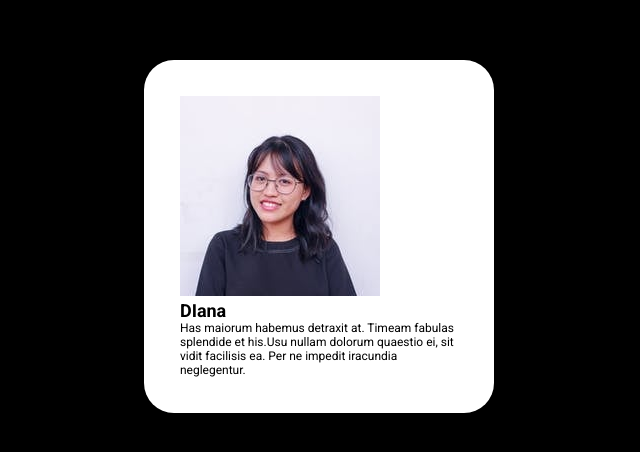
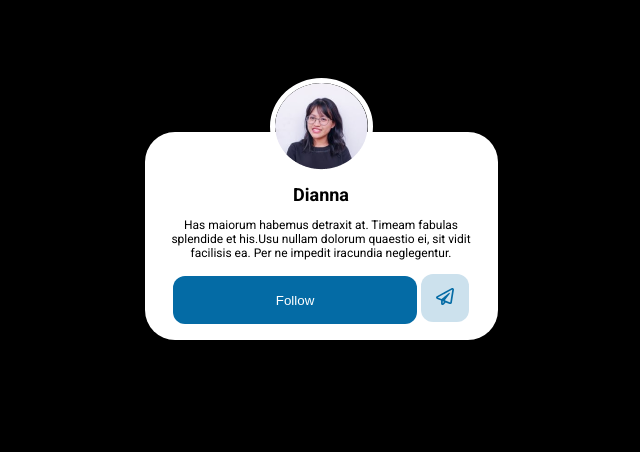
Before and after one commit to Icondoric/FigmaP, a plain HTML site: page index.html in a window 1280 px wide. Shown: the part 164-616 px from the top of the page, without its empty margins (319-959 px from the left). Drawn offline with Linux system fonts and the light colour scheme.

Commit message:
guardado

```diff
--- a/index.html
+++ b/index.html
@@ -1,24 +1,41 @@
 <!DOCTYPE html>
 <html lang="en">
-<head>
-    <link rel="stylesheet" href="styles/style.css">
-    <link rel="preconnect" href="https://fonts.googleapis.com">
-<link rel="preconnect" href="https://fonts.gstatic.com" crossorigin>
-<link href="https://fonts.googleapis.com/css2?family=Inter:wght@300&family=Roboto:wght@400;700&display=swap" rel="stylesheet">
-    <meta charset="UTF-8">
-    <meta name="viewport" content="width=device-width, initial-scale=1.0">
-    <title>Document</title>
-</head>
-<body>
+  <head>
+    <meta charset="UTF-8" />
+    <meta name="viewport" content="width=device-width, initial-scale=1.0" />
+    <title>ga</title>
+    <link rel="stylesheet" href="./styles/style.css" />
+    <link rel="preconnect" href="https://fonts.googleapis.com" />
+    <link rel="preconnect" href="https://fonts.gstatic.com" crossorigin />
+    <link href="https://fonts.googleapis.com/css2?family=Roboto:wght@400;700;900&display=swap" rel="stylesheet"/>
+  </head>
+  <body>
     <article class="card">
-        <img src="assets/236dc8fe8deeb23e0081bcc8be0e28f0.jpeg" alt="">
-        <div class="detail">
-        <h2>DIana</h2>
-        <p>Has maiorum habemus detraxit at. Timeam fabulas splendide et his.Usu nullam dolorum quaestio ei, sit vidit facilisis ea. Per ne impedit iracundia neglegentur.</p>
-        <p></p>
-        </div>
+      <center><img src="./assets/Ellipse 1.png" alt="Foto de Dianna" class="img-profile"/></center>
+      <div class="details">
+        <h2>Dianna</h2>
+        <p>
+          Has maiorum habemus detraxit at. Timeam fabulas splendide et his.Usu
+          nullam dolorum quaestio ei, sit vidit facilisis ea. Per ne impedit
+          iracundia neglegentur.
+        </p>
 
+      </div>
+      <center>
+      <div class="section-button">
+        <button class="section-button-b1">Follow</button>
+        <button class="section-button-b2">
+          <i><svg width="18"height="17"
+              viewBox="0 0 18 17"
+              fill="none"
+              xmlns="http://www.w3.org/2000/svg">
+              <path
+                d="M15.466 0.215001L0.842157 8.18051C-0.367125 8.84126 -0.251118 10.5313 1.04253 11.0327L5.06058 12.6032V15.4056C5.06058 16.9462 7.14167 17.5804 8.10488 16.3552L9.6446 14.3929L13.5783 15.9269C13.7857 16.0066 14.0036 16.0464 14.2216 16.0464C14.5099 16.0464 14.7946 15.9767 15.0512 15.8405C15.5012 15.6015 15.8105 15.1765 15.8914 14.695L17.9795 1.83865C18.1939 0.507191 16.6823 -0.445748 15.466 0.215001ZM6.74795 15.4056V13.2606L8.03457 13.762L6.74795 15.4056ZM14.2216 14.4526L8.81498 12.3442L13.7435 5.62716C14.1196 5.11251 13.4095 4.51485 12.9104 4.92325L5.47539 11.0426L1.68584 9.56177L16.3097 1.59294L14.2216 14.4526Z" fill="#046BA5"/>
+            </svg>
+          </i>
+        </button>
+      </div>
+</center>
     </article>
-</body>
+  </body>
 </html>
-!
--- a/styles/style.css
+++ b/styles/style.css
@@ -1,37 +1,62 @@
-:root{
-    font-family: 'Inter', sans-serif;
-font-family: 'Roboto', sans-serif;
-}
-*{
+* {
     margin: 0;
     padding: 0;
     box-sizing: border-box;
-
   }
-body{
+  body {
     background-color: black;
     display: flex;
     height: 100vh;
     width: 100vw;
     justify-content: center;
     align-items: center;
+    font-family: "Roboto", sans-serif;
+  }
+  .card {
+    background-color: #ffff;
+    width: 353px;
+    border-radius: 30px;
+    padding: 16px;
+    display: flex;
+    flex-direction: column;
+  }
+  .img-profile{
+    margin: 0 auto;
+    position: relative;
+    top: -70px;
+    border-radius: 50%;
+    border: 5px solid white;
+  }
+  .details h2 {
+    margin-top: -20%;
+    font-weight: 700;
+    font-size: 18px;
+    text-align: center;
+  }
+  .details p {
+    margin-top: 4%;
+    font-weight: 400;
+    font-size: 12px;
+    text-align: center;
   }
 
-.card{
-    background-color: white;
-    width: 350px;
-    border-radius: 30px;
-    overflow: hidden;
-    padding: 36px;
+  .section-button-b1 {
+    margin-top: 5%;
+    background: #046BA5;
+    color: white;
+    border: none;
+    border-radius: 12px;
+    width: 244px;
+    height: 48px;
+    cursor: pointer;
+
   }
-.detail h2{
-    font-weight: 700;
-    font-size: 18px;
+  .section-button-b2 {
+    background: #046BA533;
+    color: white;
+    border: none;
+    border-radius: 12px;
+    width: 48px;
+    height: 48px;
+    cursor: pointer;
   }
-.detail p{
-    font-weight: 400;
-    font-size: 12px;
-}
-.seccion-button{
-    font-weight: 400;
-}
```
Also changed, not shown: assets/Ellipse 1.png (added). Lines whose indentation alone changed are shown as unchanged.
